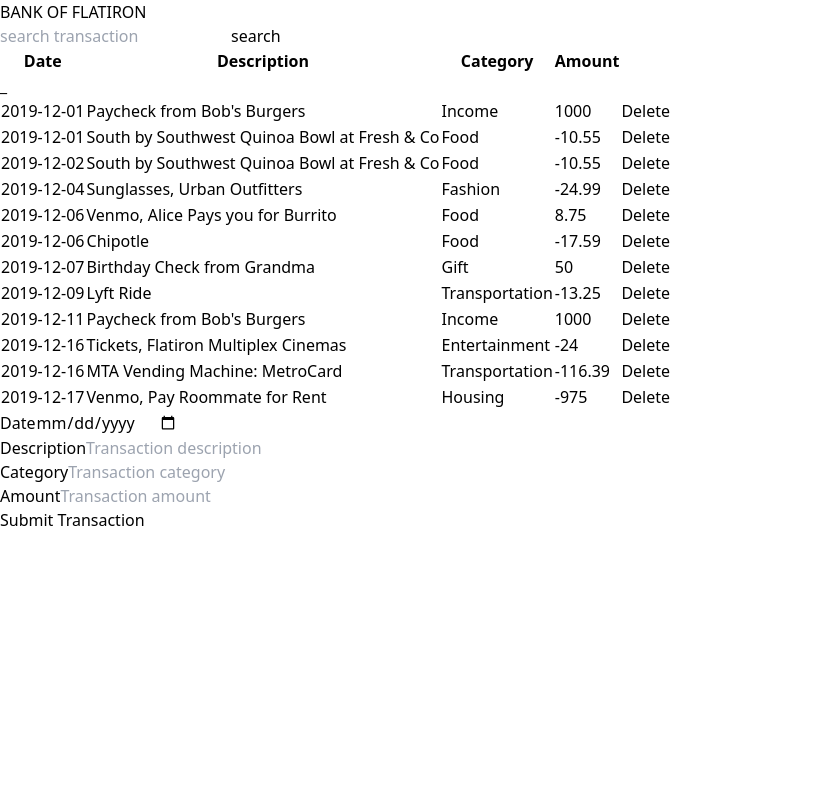
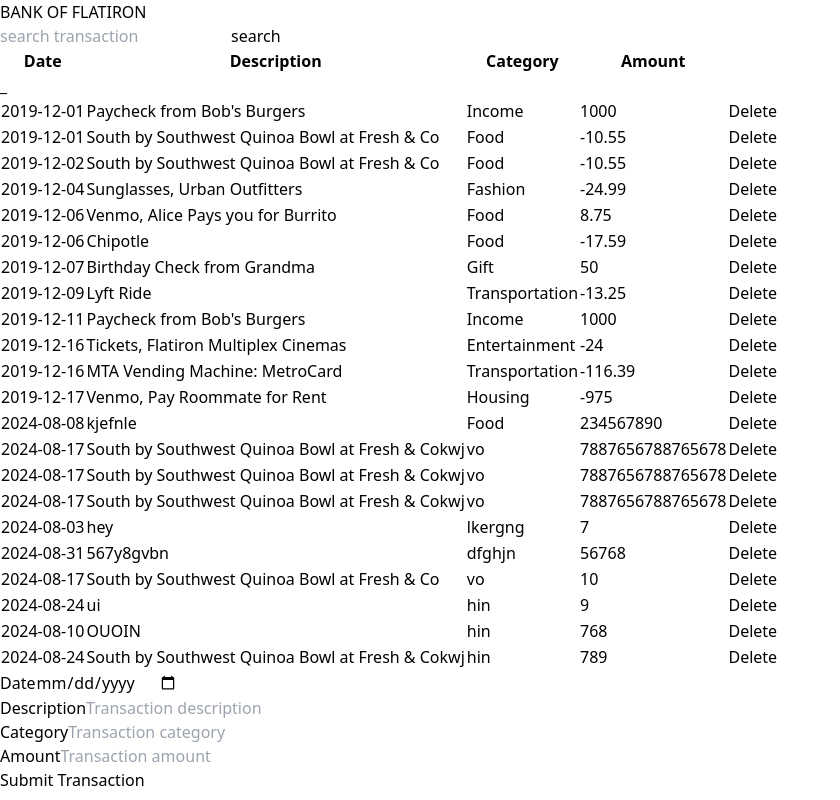
Before and after one commit to keelann95/Bank-of-Flatiron, a React (Vite) app: page / in a window 1280 px wide. Shown: the whole page, without its empty margins (0-840 px from the left). Built offline with nearby package versions, Linux system fonts and the light colour scheme; data requests are answered from the project's data file.

Commit message:
creates submit function where user can post new data in the overview and db.json files

```diff
--- a/src/components/Overview.jsx
+++ b/src/components/Overview.jsx
@@ -1,6 +1,6 @@
 // import React from 'react'
 
-import { data } from "autoprefixer"
+// import { data } from "autoprefixer"
 import { useEffect, useState } from "react"
 
 const Overview = () => {
@@ -30,7 +30,7 @@
 
         _{transactions.map((transaction)=>
           <>
-            <tr>
+            <tr key={transaction.id}>
                 <td>{transaction.date}</td>
                 <td>{transaction.description}</td>
                 <td>{transaction.category}</td>
--- a/src/components/Submit.jsx
+++ b/src/components/Submit.jsx
@@ -1,9 +1,44 @@
 // import React from 'react'
+import { useState } from "react";
 
 const Submit = () => {
+
+  const [formData, setFormData] = useState({
+    date: '',
+    description: '',
+    category: '',
+    amount: ''
+  });
+
+  const handleChange = (e) => {
+    const { name, value } = e.target;
+    setFormData(formData => ({
+      ...formData,
+      [name]: value
+    }));
+  };
+
+  const handleSubmit = (e)=> {
+    e.preventDefault();
+
+    fetch("http://localhost:3005/transactions", {
+      method: "POST",
+      headers: {
+        "Content-type": "application/json",
+        Accept: "application/json",
+      },
+      body: JSON.stringify(formData),
+    })
+    .then((res) => res.json())
+    .then((transaction)=> setFormData({transaction, ...formData}))
+    setFormData({ date: "", description: "", category: "", amount: "" });
+
+  }
+
+
   return (<>
  <div className="max-w-87  mt-10">
-      <form  className="bg-yellow-900 shadow-md rounded px-8 pt-6 pb-8 mb-4">
+      <form onSubmit={handleSubmit} className="bg-yellow-900 shadow-md rounded px-8 pt-6 pb-8 mb-4">
         <div className="mb-4">
           <label className="block text-red-500 text-sm font-bold mb-2" htmlFor="date">
             Date
@@ -13,6 +48,8 @@
             id="date"
             type="date"
             name="date"
+            value={formData.date}
+            onChange={handleChange}
             required
           />
         </div>
@@ -25,6 +62,8 @@
             id="description"
             type="text"
             name="description"
+            value={formData.description}
+            onChange={handleChange}
             placeholder="Transaction description"
 
             required
@@ -39,6 +78,8 @@
             id="category"
             type="text"
             name="category"
+            value={formData.category}
+            onChange={handleChange}
             placeholder="Transaction category"
 
             required
@@ -53,6 +94,8 @@
             id="amount"
             type="number"
             name="amount"
+            value={formData.amount}
+            onChange={handleChange}
             placeholder="Transaction amount"
             required
           />
--- a/src/db.json
+++ b/src/db.json
@@ -1,88 +1,172 @@
 {
   "transactions": [
     {
-        "id": 1,
+      "id": "1",
       "date": "2019-12-01",
       "description": "Paycheck from Bob's Burgers",
       "category": "Income",
       "amount": 1000
     },
     {
-        "id": 2,
+      "id": "2",
       "date": "2019-12-01",
       "description": "South by Southwest Quinoa Bowl at Fresh & Co",
       "category": "Food",
       "amount": -10.55
     },
     {
-        "id": 3,
+      "id": "3",
       "date": "2019-12-02",
       "description": "South by Southwest Quinoa Bowl at Fresh & Co",
       "category": "Food",
       "amount": -10.55
     },
     {
-        "id": 4,
+      "id": "4",
       "date": "2019-12-04",
       "description": "Sunglasses, Urban Outfitters",
       "category": "Fashion",
       "amount": -24.99
     },
     {
-        "id": 5,
+      "id": "5",
       "date": "2019-12-06",
       "description": "Venmo, Alice Pays you for Burrito",
       "category": "Food",
       "amount": 8.75
     },
     {
-        "id": 6,
+      "id": "6",
       "date": "2019-12-06",
       "description": "Chipotle",
       "category": "Food",
       "amount": -17.59
     },
     {
-        "id": 7,
+      "id": "7",
       "date": "2019-12-07",
       "description": "Birthday Check from Grandma",
       "category": "Gift",
       "amount": 50
     },
     {
-        "id": 8,
+      "id": "8",
       "date": "2019-12-09",
       "description": "Lyft Ride",
       "category": "Transportation",
       "amount": -13.25
     },
     {
-        "id": 9,
+      "id": "9",
       "date": "2019-12-11",
       "description": "Paycheck from Bob's Burgers",
       "category": "Income",
       "amount": 1000
     },
     {
-        "id": 10,
+      "id": "10",
       "date": "2019-12-16",
       "description": "Tickets, Flatiron Multiplex Cinemas",
       "category": "Entertainment",
       "amount": -24
     },
     {
-        "id": 11,
+      "id": "11",
       "date": "2019-12-16",
       "description": "MTA Vending Machine: MetroCard",
       "category": "Transportation",
       "amount": -116.39
     },
     {
-        "id": 12,
+      "id": "12",
       "date": "2019-12-17",
       "description": "Venmo, Pay Roommate for Rent",
       "category": "Housing",
       "amount": -975
+    },
+    {
+      "id": "b164",
+      "date": "2024-08-08",
+      "description": "kjefnle",
+      "category": "Food",
+      "amount": "234567890"
+    },
+    {
+      "id": "d549",
+      "date": "2024-08-17",
+      "description": "South by Southwest Quinoa Bowl at Fresh & Cokwj",
+      "category": "vo",
+      "amount": "7887656788765678"
+    },
+    {
+      "id": "38c5",
+      "transaction": {
+        "id": "d549",
+        "date": "2024-08-17",
+        "description": "South by Southwest Quinoa Bowl at Fresh & Cokwj",
+        "category": "vo",
+        "amount": "7887656788765678"
+      },
+      "date": "2024-08-17",
+      "description": "South by Southwest Quinoa Bowl at Fresh & Cokwj",
+      "category": "vo",
+      "amount": "7887656788765678"
+    },
+    {
+      "id": "ccb7",
+      "transaction": {
+        "id": "d549",
+        "date": "2024-08-17",
+        "description": "South by Southwest Quinoa Bowl at Fresh & Cokwj",
+        "category": "vo",
+        "amount": "7887656788765678"
+      },
+      "date": "2024-08-17",
+      "description": "South by Southwest Quinoa Bowl at Fresh & Cokwj",
+      "category": "vo",
+      "amount": "7887656788765678"
+    },
+    {
+      "id": "c515",
+      "date": "2024-08-03",
+      "description": "hey ",
+      "category": "lkergng",
+      "amount": "7"
+    },
+    {
+      "id": "8c1c",
+      "date": "2024-08-31",
+      "description": "567y8gvbn",
+      "category": "dfghjn",
+      "amount": "56768"
+    },
+    {
+      "id": "3592",
+      "date": "2024-08-17",
+      "description": "South by Southwest Quinoa Bowl at Fresh & Co",
+      "category": "vo",
+      "amount": "10"
+    },
+    {
+      "id": "8f6e",
+      "date": "2024-08-24",
+      "description": "ui",
+      "category": "hin",
+      "amount": "9"
+    },
+    {
+      "id": "7c65",
+      "date": "2024-08-10",
+      "description": "OUOIN",
+      "category": "hin",
+      "amount": "768"
+    },
+    {
+      "id": "8c78",
+      "date": "2024-08-24",
+      "description": "South by Southwest Quinoa Bowl at Fresh & Cokwj",
+      "category": "hin",
+      "amount": "789"
     }
   ]
 }
```
Lines whose indentation alone changed are shown as unchanged.
